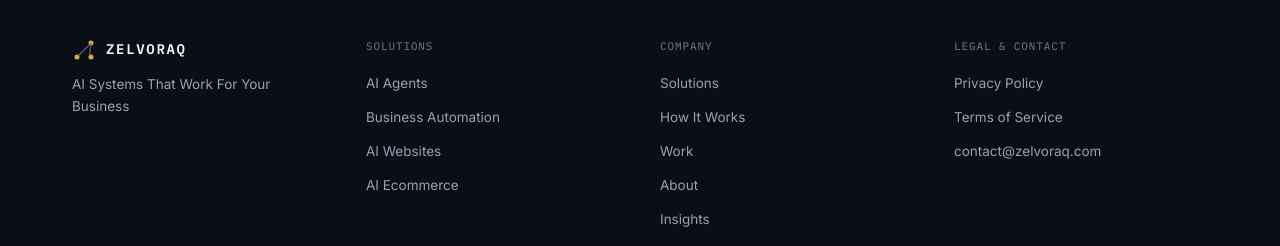
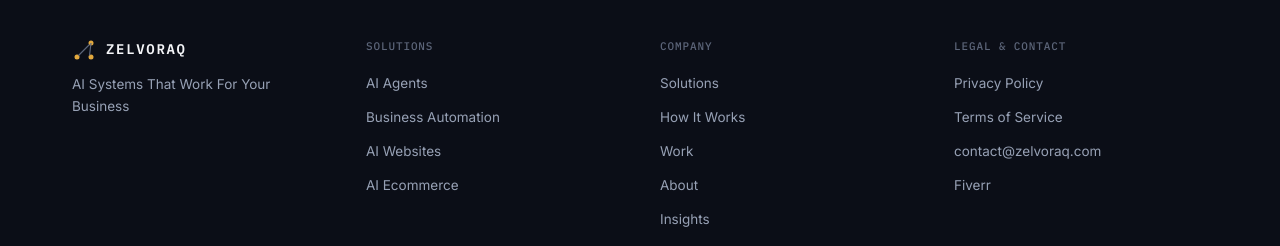
Before and after one commit to khansakanwal/Zelvoraq.com, a Next.js app: page / in a window 1280 px wide. Shown: the part 6659-6905 px from the top of the page. Built offline with nearby package versions, Linux system fonts and the light colour scheme; no server answers.

Commit message:
Add Fiverr link to footer

```diff
--- a/components/layout/Footer.tsx
+++ b/components/layout/Footer.tsx
@@ -9,6 +9,13 @@
   { label: "About", href: "/about" },
   { label: "Insights", href: "/insights" },
   { label: "Contact", href: "/contact" },
+];
+
+// External profiles — update the LinkedIn href once the ZELVORAQ Company Page (or
+// Khansa's personal profile, as an interim link) URL is confirmed.
+const socialLinks = [
+  { label: "Fiverr", href: "https://www.fiverr.com/s/gvm8ZqE" },
+  // { label: "LinkedIn", href: "TODO: add once confirmed" },
 ];
 
 export function Footer() {
@@ -57,6 +64,18 @@
             <li><Link href="/privacy-policy" className="text-secondary text-[13.5px] hover:text-primary transition-colors">Privacy Policy</Link></li>
             <li><Link href="/terms-of-service" className="text-secondary text-[13.5px] hover:text-primary transition-colors">Terms of Service</Link></li>
             <li><a href="mailto:contact@zelvoraq.com" className="text-secondary text-[13.5px] hover:text-primary transition-colors">contact@zelvoraq.com</a></li>
+            {socialLinks.map((item) => (
+              <li key={item.href}>
+                <a
+                  href={item.href}
+                  target="_blank"
+                  rel="noopener noreferrer"
+                  className="text-secondary text-[13.5px] hover:text-primary transition-colors"
+                >
+                  {item.label}
+                </a>
+              </li>
+            ))}
           </ul>
         </div>
       </div>
```
